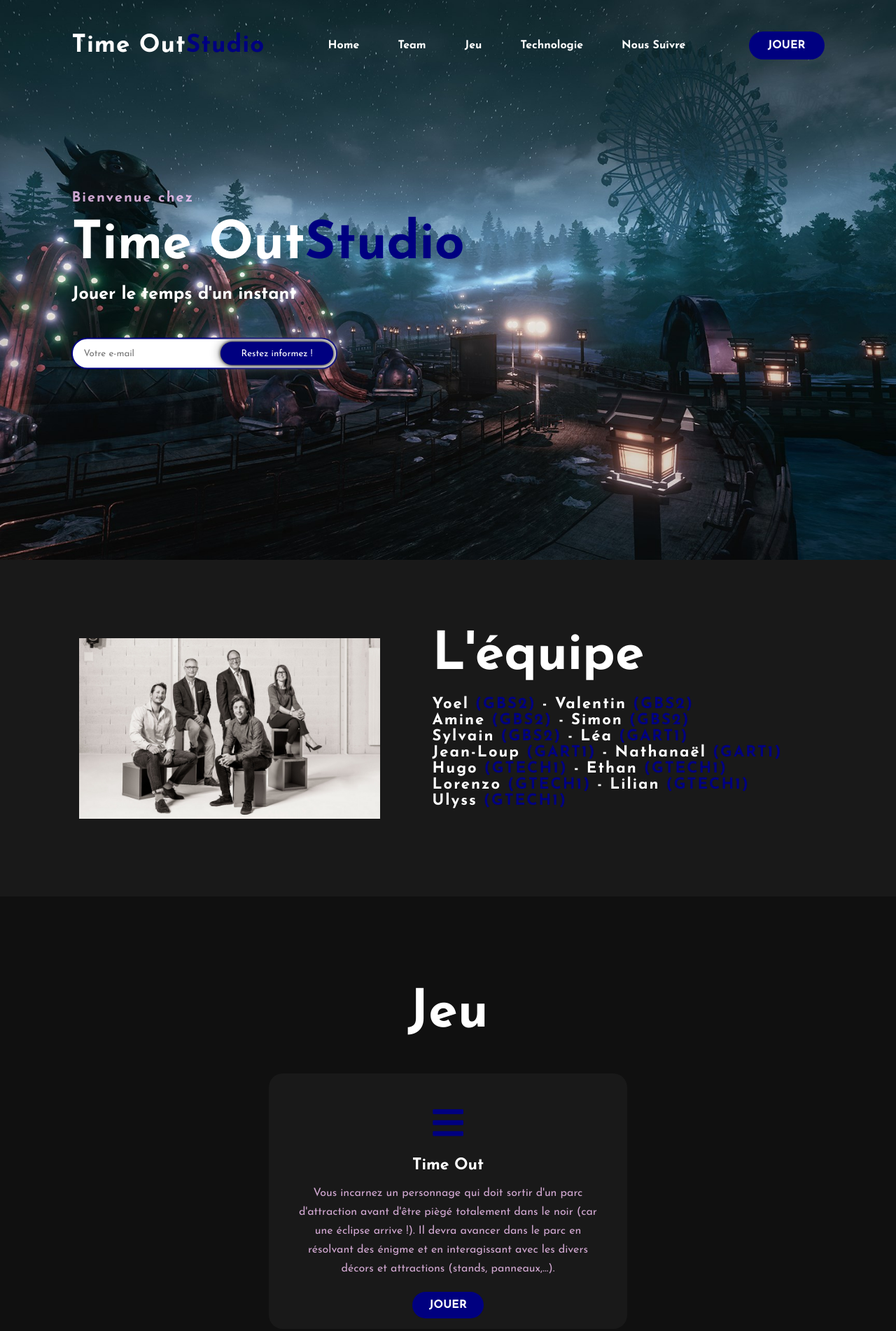
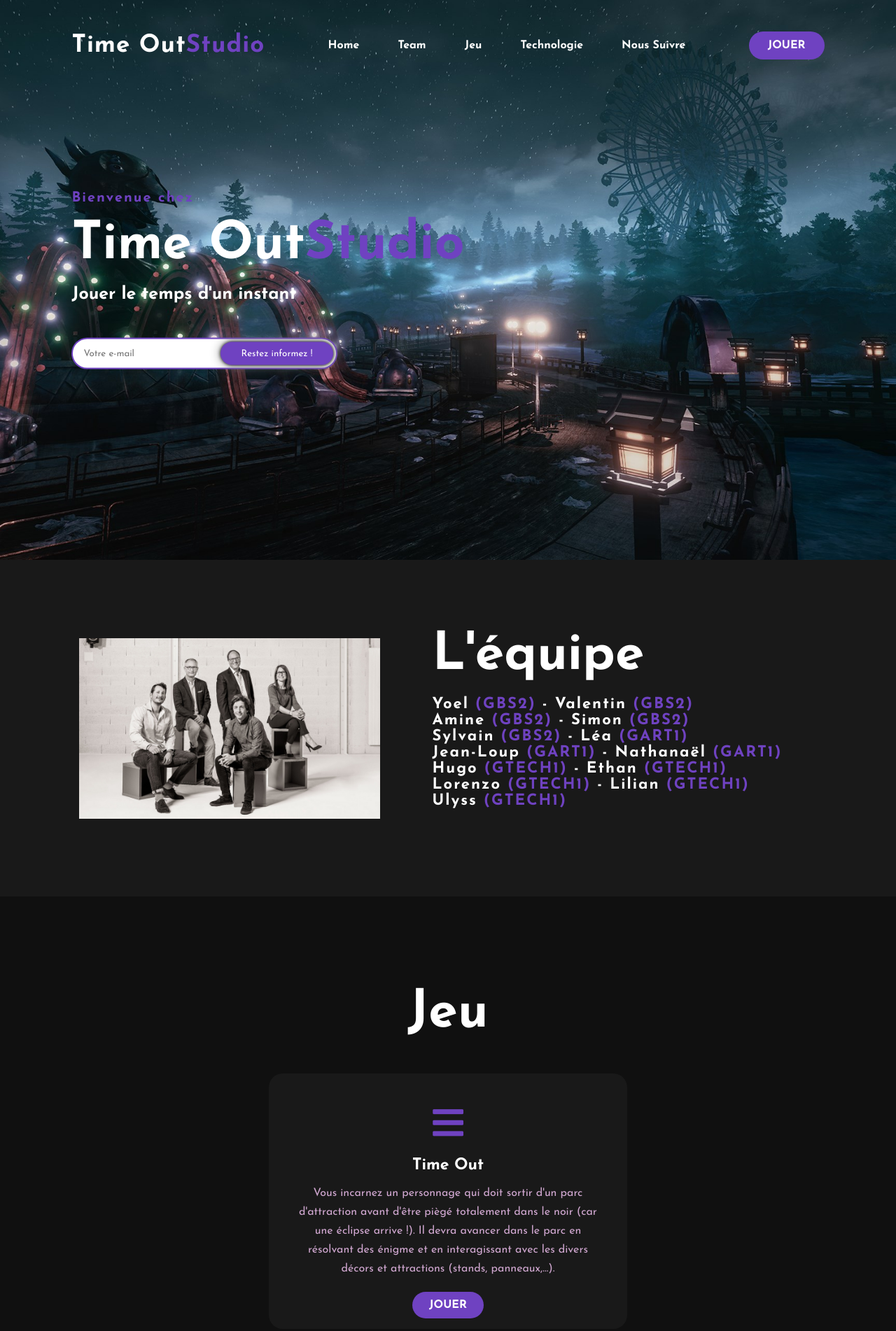
Before and after one commit to Firzus/projet_11_mini_studio, a website: page index.html in a window 1280 px wide. Shown: the top 1902 px of the page at 70% size. Drawn offline with Linux system fonts and the light colour scheme.

Commit message:
change color

```diff
--- a/css/style.css
+++ b/css/style.css
@@ -26,7 +26,7 @@ nav{
 	cursor: pointer;
 }
 span{
-	color: #000080;
+	color:#6f42c1;
 }
 nav ul li{
 	list-style-type: none;
@@ -40,11 +40,11 @@ nav ul li a{
 	text-transform: capitalize;
 }
 nav ul li a:hover{
-	color: #000080;
+	color:#6f42c1;
 	transition: .4s;
 }
 .btn{
-	background-color:#000080;
+	background-color:#6f42c1;
 	color: white;
 	text-decoration: none;
 	border: 2px solid transparent;
@@ -73,7 +73,7 @@ h3{
 	margin-bottom: 50px;
 }
 h4{
-	color: #fcfc;
+	color: #6f42c1;
 	letter-spacing: 2px;
 	font-size: 20px;
 }
@@ -86,7 +86,7 @@ h4{
 	display: inline-block;
 	width: 100%;
 	padding: 14px 130px 14px 15px;
-	border: 2px solid #000080;
+	border: 2px solid #6f42c1;
 	outline: none;
 	border-radius: 30px;
 }
@@ -97,7 +97,7 @@ h4{
 	border: none;
 	padding: 10px 30px;
 	border-radius: 30px;
-	background-color: #000080;
+	background-color: #6f42c1;
 	color: white;
 	box-shadow: 0px 0px 5px #000, 0px 0px 15px #858585;
 	top: 6px;
@@ -172,7 +172,7 @@ h4{
 	display: block;
 	text-align: center;
 	margin: 25px 0px;
-	color: #000080;
+	color: #6f42c1;
 
 }
 h5{
@@ -187,7 +187,7 @@ h5{
 	margin-bottom: 25px;
 }
 .card .button{
-	background-color:#000080;
+	background-color:#6f42c1;
 	color: white;
 	text-decoration: none;
 	border: 2px solid transparent;
@@ -198,7 +198,7 @@ h5{
 }
 .card .button:hover{
 	background-color: transparent;
-	border: 2px solid #000080;
+	border: 2px solid #6f42c1;
 	cursor: pointer;
 }
 .stack{
@@ -217,7 +217,7 @@ h5{
 	margin-bottom: 25px;
 }
 .stack .button-two{
-	background-color:#000080;
+	background-color:#6f42c1;
 	color: white;
 	text-decoration: none;
 	border: 2px solid transparent;
@@ -228,7 +228,7 @@ h5{
 }
 .stack .button-two:hover{
 	background-color: transparent;
-	border: 2px solid #000080;
+	border: 2px solid #6f42c1;
 	cursor: pointer;
 }
 footer{
@@ -263,7 +263,7 @@ footer p:nth-child(2){
 	display: flex;
 	align-items: center;
 	justify-content: center;
-	background:  #000080;
+	background:#6f42c1;
 	border-radius: 50%;
 	margin: 22px 10px;
 	color: white;
```
